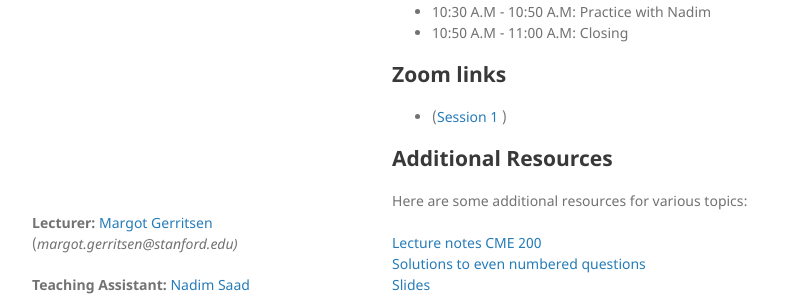
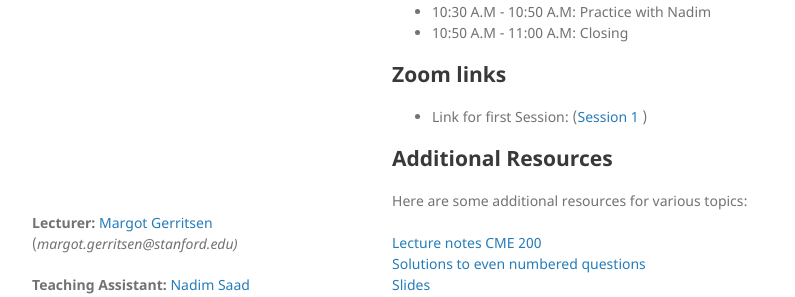
Before and after one commit to nsaad31/Linear_Algebra_ICME_Workshops_2023, a Jekyll site: the page built from index.md, in a window 1280 px wide and 900 px high, scrolled down 1881 px. Shown: the part 514-811 px from the top of the window, without its empty margins (178-973 px from the left). Built offline with Jekyll 4.4.1, drawn with Linux system fonts in a browser that asks for light colours; our own code applies the rules of GitHub Pages for plain Markdown files.

Commit message:
Update index.md

```diff
--- a/index.md
+++ b/index.md
@@ -57,7 +57,7 @@ Nadim Saad is a rising 5th year Ph.D. candidate in ICME advised by Professor Mar
 
 ## Zoom links
 
-- ([Session 1]([https://widsconference.org/](https://stanford.zoom.us/rec/share/Ty97KYDXeGg6XNu-PJ8jk5NUMvNq7oTustEVEj-pcQeigmCbCAmiAzyBzbN1PnRi.YuhVfB-HFYy4x77H?startTime=1659365127000)) )
+- Link for first Session: ([Session 1](https://stanford.zoom.us/rec/share/Ty97KYDXeGg6XNu-PJ8jk5NUMvNq7oTustEVEj-pcQeigmCbCAmiAzyBzbN1PnRi.YuhVfB-HFYy4x77H?startTime=1659365127000) )
 
 
 ## Additional Resources
```
